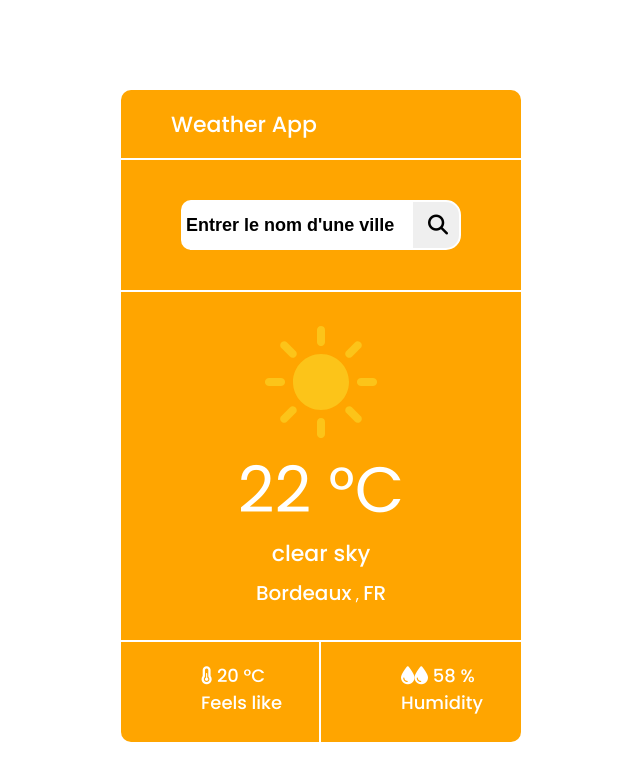
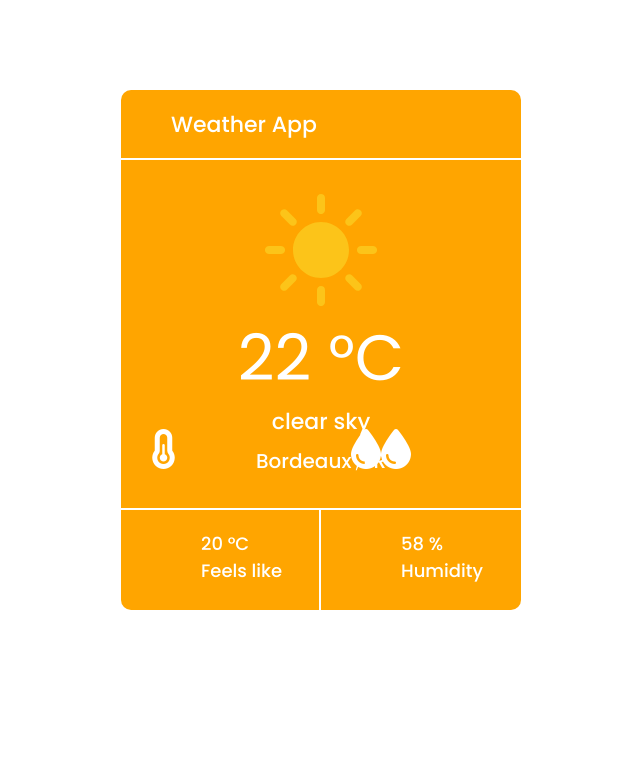
Before and after one commit to AndyRama/project_pj_02, a website: page index.html in a window 1280 px wide. Shown: the whole page, without its empty margins (319-959 px from the left). Drawn offline with Linux system fonts and the light colour scheme.

Commit message:
(feat) add icon card-footer and hide input search

```diff
--- a/index.html
+++ b/index.html
@@ -53,18 +53,27 @@
 
       <section class="card-footer">
 
+        <div class="map-icon">
+          <div id="icon-thermo">
+            <i class="fas fa-thermometer-half"></i>
+          </div>
+        </div>
         <div class="col-left">
           <div class="feel">
-            <i class="fas fa-thermometer-half"></i>
             <span class="number-2">20</span>
             <span >°</span>C
           </div>
           <p>Feels like</p>
         </div>
 
+        <div class="map-icon">
+          <div id="icon-water">
+            <i class="fas fa-thin fa-droplet"></i>
+          </div>
+        </div>
+
         <div class="col-right">
           <div class="humidity">
-            <i class="fas fa-thin fa-droplet"></i>
             <span class="number-3">58</span>
             <span class="taux">%</span>
           </div>
--- a/style.css
+++ b/style.css
@@ -46,6 +46,7 @@ header {
   padding: 40px 40px;
   background-color: orange;
   border-bottom: 2px solid white;
+  display: none;
 }
 
 #search-bar {
@@ -111,10 +112,10 @@ header {
 /* Content */
 
 .card-content {
+  display: flex;
   width: 400px;
   height: 350px;
   background-color: orange;
-  display: flex;
   flex-direction: column;
   align-items: center;
   padding-top: 30px;
@@ -165,14 +166,30 @@ header {
 /* Footer */
 
 .card-footer {
+  display: flex;
   width: 400px;
   height: 100px;
-  display: flex;
   flex-direction: row;
   justify-content: space-between;
 }
 
 /* Feels like */
+
+
+.map-icon {
+  position: fixed;
+  bottom: 320px;
+  color: white;
+  font-size: 40px;
+}
+
+#icon-thermo {
+  padding-left: 30px;
+}
+
+#icon-water {
+  padding-left: 230px;
+}
 
 .col-left {
   display: flex;
```
